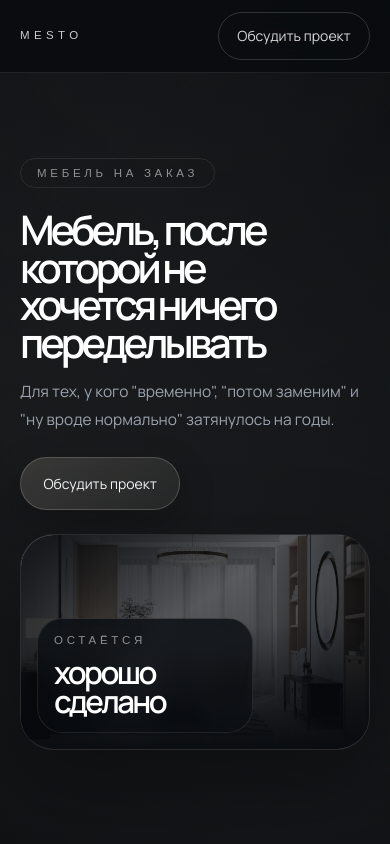
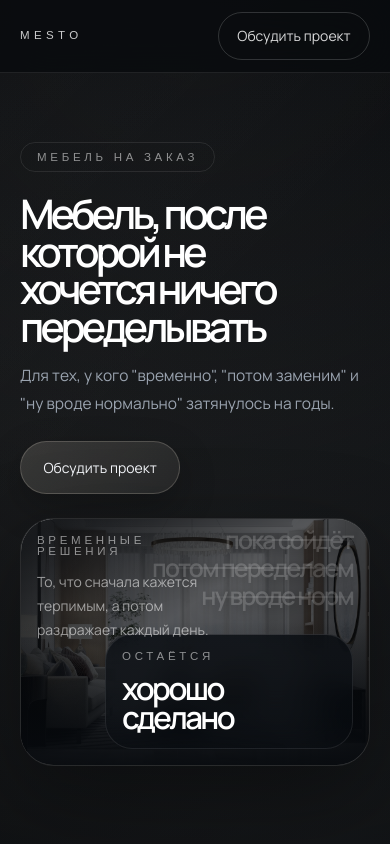
Before and after one commit to sergeykikotqa/criatevmebel, a Next.js app: page / in a window 390 px wide. Shown: the top 844 px of the page. Built offline with nearby package versions, Linux system fonts and the light colour scheme; a web font is replaced by a local one.

Commit message:
Make hero final reveal a true culmination

```diff
--- a/app/page.tsx
+++ b/app/page.tsx
@@ -1,7 +1,7 @@
 import Image from "next/image";
 import Link from "next/link";
 
-import { HeroOverlay } from "@/components/hero-overlay";
+import { HeroScene } from "@/components/hero-scene";
 import { Reveal } from "@/components/reveal";
 import { landingContent, type ContactLink, type ProofCard } from "@/lib/content";
 
@@ -239,7 +239,7 @@ export default function Home() {
           </div>
 
           <div className="pt-1 sm:pt-2 lg:pt-0">
-            <div className="relative isolate min-h-[13.5rem] overflow-hidden rounded-[2.1rem] border border-white/10 shadow-[0_30px_90px_rgba(0,0,0,0.35)] sm:min-h-[15rem] lg:min-h-[31rem] lg:rounded-[2.75rem]">
+            <div className="relative isolate min-h-[15.5rem] overflow-hidden rounded-[2.1rem] border border-white/10 shadow-[0_30px_90px_rgba(0,0,0,0.35)] sm:min-h-[16.75rem] lg:min-h-[31rem] lg:rounded-[2.75rem]">
               <Image
                 src={hero.image.src}
                 alt={hero.image.alt}
@@ -253,42 +253,10 @@ export default function Home() {
               <div className="absolute inset-0 bg-[radial-gradient(circle_at_top_left,rgba(255,255,255,0.06),transparent_32%)] opacity-70" />
               <div className="absolute inset-x-0 bottom-0 h-[58%] bg-[linear-gradient(180deg,transparent,rgba(7,10,14,0.92))]" />
 
-              <div className="absolute inset-0 z-10 flex flex-col gap-6 p-4 sm:gap-7 sm:p-6 lg:p-10">
-                <div className="flex flex-1 items-end hero:hidden">
-                  <div className="w-fit max-w-[13.5rem] rounded-[1.6rem] border border-[rgba(222,214,199,0.2)] bg-[linear-gradient(180deg,rgba(9,13,18,0.82),rgba(9,13,18,0.52))] px-4 py-4 backdrop-blur-md sm:max-w-[15rem] sm:px-5">
-                    <p className="kicker text-[var(--color-accent)]">Остаётся</p>
-                    <p className="mt-3 text-[clamp(1.8rem,8vw,2.7rem)] font-semibold leading-[0.92] tracking-[-0.085em] text-white sm:mt-4">
-                      {hero.finalPhrase}
-                    </p>
-                  </div>
-                </div>
-
-                <div className="relative hidden h-full w-full hero:flex hero:flex-1">
-                  <div className="relative h-full w-full">
-                    <div className="relative z-20 max-w-[13rem]">
-                      <p className="kicker text-white/40">Временные решения</p>
-                      <p className="mt-3 text-sm leading-6 text-white/56">
-                        То, что сначала кажется терпимым, а потом раздражает каждый день.
-                      </p>
-                    </div>
-
-                    <div className="absolute inset-y-0 right-0 w-full max-w-[21rem]">
-                      <div className="relative flex h-full flex-col">
-                        <div className="pointer-events-none absolute inset-x-0 top-[5.15rem] bottom-[9.35rem] z-10">
-                          <HeroOverlay phrases={hero.transientPhrases} />
-                        </div>
-
-                        <div className="relative z-20 mt-auto w-full rounded-[1.8rem] border border-white/6 bg-[linear-gradient(180deg,rgba(13,17,22,0.68),rgba(11,15,20,0.44))] px-5 py-4 backdrop-blur-md">
-                          <p className="kicker text-[var(--color-accent)]">Остаётся</p>
-                          <p className="mt-3 max-w-[8ch] text-[clamp(2.05rem,3vw,3.55rem)] font-semibold leading-[0.92] tracking-[-0.085em] text-white">
-                            {hero.finalPhrase}
-                          </p>
-                        </div>
-                      </div>
-                    </div>
-                  </div>
-                </div>
-              </div>
+              <HeroScene
+                transientPhrases={hero.transientPhrases}
+                finalPhrase={hero.finalPhrase}
+              />
             </div>
           </div>
         </div>
@@ -385,10 +353,10 @@ export default function Home() {
                 <div className="w-full rounded-[1.8rem] border border-[rgba(222,214,199,0.14)] bg-[linear-gradient(180deg,rgba(255,255,255,0.05),rgba(255,255,255,0.02))] p-5 shadow-[0_22px_55px_rgba(0,0,0,0.18)] backdrop-blur-sm sm:rounded-[2rem] sm:p-6">
                   <p className="kicker text-[var(--color-accent)]">{primaryContact.label}</p>
                   <h3 className="mt-4 max-w-[9ch] text-[clamp(2rem,3.5vw,3rem)] font-semibold leading-[0.94] tracking-[-0.08em] text-white">
-                    Самый быстрый вход в проект
+                    Быстрый старт
                   </h3>
                   <p className="mt-4 max-w-[18rem] text-sm leading-6 text-white/62 sm:text-base sm:leading-7">
-                    {primaryContact.note ?? "Главный вход в проект"}
+                    {primaryContact.note ?? "Один короткий диалог вместо длинной формы и лишних шагов."}
                   </p>
                   <Link
                     href={primaryContact.href}
--- a/components/hero-overlay.tsx
+++ b/components/hero-overlay.tsx
@@ -1,16 +1,30 @@
 "use client";
 
 import { useReducedMotion } from "framer-motion";
-import { useEffect, useState } from "react";
+import { useEffect, useRef, useState, type MutableRefObject } from "react";
 
 type HeroOverlayProps = {
   phrases: [string, string, string];
   holdMs?: number;
   crossMs?: number;
   gapMs?: number;
+  settleMs?: number;
+  reducedMotionMs?: number;
+  onComplete?: () => void;
+  dimmed?: boolean;
 };
 
 type OverlayPhase = "idle" | "crossing";
+
+type AnimatedHeroOverlayProps = {
+  phrases: [string, string, string];
+  holdMs?: number;
+  crossMs?: number;
+  gapMs?: number;
+  settleMs?: number;
+  hasCompletedRef: MutableRefObject<boolean>;
+  onCompleteRef: MutableRefObject<HeroOverlayProps["onComplete"]>;
+};
 
 const overlayTextStyle = {
   textShadow: "0 10px 28px rgba(0, 0, 0, 0.34), 0 3px 10px rgba(0, 0, 0, 0.48)",
@@ -21,7 +35,10 @@ function AnimatedHeroOverlay({
   holdMs = 940,
   crossMs = 420,
   gapMs = 140,
-}: HeroOverlayProps) {
+  settleMs = 120,
+  hasCompletedRef,
+  onCompleteRef,
+}: AnimatedHeroOverlayProps) {
   const [currentIndex, setCurrentIndex] = useState(0);
   const [phase, setPhase] = useState<OverlayPhase>("idle");
   const transitionStyle = {
@@ -71,6 +88,13 @@ function AnimatedHeroOverlay({
             schedule(gapMs, () => {
               runPhrase(nextIndex);
             });
+          } else {
+            schedule(settleMs, () => {
+              if (!cancelled && !hasCompletedRef.current) {
+                hasCompletedRef.current = true;
+                onCompleteRef.current?.();
+              }
+            });
           }
         });
       });
@@ -82,7 +106,7 @@ function AnimatedHeroOverlay({
       cancelled = true;
       clearTimers();
     };
-  }, [crossMs, gapMs, holdMs, phrases]);
+  }, [crossMs, gapMs, hasCompletedRef, holdMs, onCompleteRef, phrases, settleMs]);
 
   return (
     <div aria-hidden="true" data-hero-overlay className="grid gap-1.5 text-right">
@@ -120,9 +144,40 @@ function AnimatedHeroOverlay({
   );
 }
 
-export function HeroOverlay(props: HeroOverlayProps) {
+function StaticHeroOverlay({ phrases }: Pick<HeroOverlayProps, "phrases">) {
+  return (
+    <div aria-hidden="true" data-hero-overlay className="grid gap-1.5 text-right">
+      {phrases.map((phrase, index) => {
+        const toneClass = index === 0 ? "text-white/84" : "text-white/52";
+
+        return (
+          <div
+            key={phrase}
+            className={`relative ml-auto w-fit whitespace-nowrap text-[clamp(1.55rem,1.95vw,2.3rem)] font-semibold leading-[0.9] tracking-[-0.075em] ${toneClass}`}
+            style={overlayTextStyle}
+          >
+            <span>{phrase}</span>
+          </div>
+        );
+      })}
+    </div>
+  );
+}
+
+export function HeroOverlay({
+  phrases,
+  holdMs,
+  crossMs,
+  gapMs,
+  settleMs,
+  reducedMotionMs = 400,
+  onComplete,
+  dimmed = false,
+}: HeroOverlayProps) {
   const [hasMounted, setHasMounted] = useState(false);
   const prefersReducedMotion = useReducedMotion();
+  const hasCompletedRef = useRef(false);
+  const onCompleteRef = useRef(onComplete);
 
   useEffect(() => {
     const frame = requestAnimationFrame(() => {
@@ -134,9 +189,51 @@ export function HeroOverlay(props: HeroOverlayProps) {
     };
   }, []);
 
-  if (!hasMounted || prefersReducedMotion) {
-    return null;
-  }
+  useEffect(() => {
+    onCompleteRef.current = onComplete;
+  }, [onComplete]);
 
-  return <AnimatedHeroOverlay key={props.phrases.join("|")} {...props} />;
+  useEffect(() => {
+    hasCompletedRef.current = false;
+  }, [phrases]);
+
+  useEffect(() => {
+    if (!hasMounted || !prefersReducedMotion) {
+      return;
+    }
+
+    const timer = setTimeout(() => {
+      if (!hasCompletedRef.current) {
+        hasCompletedRef.current = true;
+        onCompleteRef.current?.();
+      }
+    }, reducedMotionMs);
+
+    return () => {
+      clearTimeout(timer);
+    };
+  }, [hasMounted, prefersReducedMotion, reducedMotionMs]);
+
+  return (
+    <div
+      className={`transition-opacity duration-[180ms] [transition-timing-function:cubic-bezier(0.22,1,0.36,1)] ${
+        dimmed ? "opacity-40" : "opacity-100"
+      }`}
+    >
+      {!hasMounted || prefersReducedMotion ? (
+        <StaticHeroOverlay phrases={phrases} />
+      ) : (
+        <AnimatedHeroOverlay
+          key={phrases.join("|")}
+          phrases={phrases}
+          holdMs={holdMs}
+          crossMs={crossMs}
+          gapMs={gapMs}
+          settleMs={settleMs}
+          hasCompletedRef={hasCompletedRef}
+          onCompleteRef={onCompleteRef}
+        />
+      )}
+    </div>
+  );
 }
--- /dev/null
+++ b/components/hero-scene.tsx
@@ -0,0 +1,93 @@
+"use client";
+
+import { useState } from "react";
+
+import { HeroOverlay } from "@/components/hero-overlay";
+import type { HeroContent } from "@/lib/content";
+
+type HeroSceneProps = Pick<HeroContent, "transientPhrases" | "finalPhrase">;
+
+const finalPlateBaseClass =
+  "absolute inset-x-0 bottom-0 rounded-[1.7rem] border border-[rgba(222,214,199,0.2)] bg-[linear-gradient(180deg,rgba(9,13,18,0.82),rgba(9,13,18,0.52))] px-4 py-4 backdrop-blur-md transition-all duration-[220ms] ease-out sm:rounded-[1.8rem] sm:px-5 hero:rounded-[1.8rem]";
+
+export function HeroScene({ transientPhrases, finalPhrase }: HeroSceneProps) {
+  const [finalVisible, setFinalVisible] = useState(false);
+
+  return (
+    <>
+      <div className="absolute inset-0 z-10 hero:hidden">
+        <div className="absolute left-4 top-4 z-20 max-w-[10.75rem] sm:left-6 sm:top-6 sm:max-w-[11.5rem]">
+          <p className="kicker text-white/40">Временные решения</p>
+          <p className="mt-3 text-sm leading-6 text-white/56">
+            То, что сначала кажется терпимым, а потом раздражает каждый день.
+          </p>
+        </div>
+
+        <div className="absolute inset-x-4 bottom-4 z-10 flex justify-end sm:inset-x-6 sm:bottom-6">
+          <div className="relative h-[13.75rem] w-full max-w-[15.5rem] sm:h-[14.5rem] sm:max-w-[16.5rem]">
+            <div className="pointer-events-none absolute inset-x-0 top-0 bottom-[9rem] z-10">
+              <HeroOverlay
+                phrases={transientPhrases}
+                dimmed={finalVisible}
+                onComplete={() => setFinalVisible(true)}
+              />
+            </div>
+
+            <div className="absolute inset-x-0 bottom-0 min-h-[9rem]">
+              <div
+                aria-hidden={!finalVisible}
+                className={`${finalPlateBaseClass} ${
+                  finalVisible
+                    ? "pointer-events-auto translate-y-0 opacity-100"
+                    : "pointer-events-none translate-y-[6px] opacity-0"
+                }`}
+              >
+                <p className="kicker text-[var(--color-accent)]">Остаётся</p>
+                <p className="mt-3 max-w-[8ch] text-[clamp(1.8rem,8vw,2.7rem)] font-semibold leading-[0.92] tracking-[-0.085em] text-white sm:mt-4">
+                  {finalPhrase}
+                </p>
+              </div>
+            </div>
+          </div>
+        </div>
+      </div>
+
+      <div className="absolute inset-0 z-10 hidden hero:block">
+        <div className="flex h-full gap-6 p-10">
+          <div className="relative z-20 max-w-[13rem]">
+            <p className="kicker text-white/40">Временные решения</p>
+            <p className="mt-3 text-sm leading-6 text-white/56">
+              То, что сначала кажется терпимым, а потом раздражает каждый день.
+            </p>
+          </div>
+
+          <div className="ml-auto flex h-full w-full max-w-[21rem] flex-col">
+            <div className="pointer-events-none min-h-0 flex-1 pt-[5.15rem]">
+              <HeroOverlay
+                phrases={transientPhrases}
+                dimmed={finalVisible}
+                onComplete={() => setFinalVisible(true)}
+              />
+            </div>
+
+            <div className="relative min-h-[10.75rem]">
+              <div
+                aria-hidden={!finalVisible}
+                className={`${finalPlateBaseClass} ${
+                  finalVisible
+                    ? "pointer-events-auto translate-y-0 opacity-100"
+                    : "pointer-events-none translate-y-[6px] opacity-0"
+                } hero:px-5 hero:py-4`}
+              >
+                <p className="kicker text-[var(--color-accent)]">Остаётся</p>
+                <p className="mt-3 max-w-[8ch] text-[clamp(2.05rem,3vw,3.55rem)] font-semibold leading-[0.92] tracking-[-0.085em] text-white">
+                  {finalPhrase}
+                </p>
+              </div>
+            </div>
+          </div>
+        </div>
+      </div>
+    </>
+  );
+}
--- a/lib/content.ts
+++ b/lib/content.ts
@@ -142,7 +142,7 @@ export const landingContent: LandingContent = {
       telegram: {
         label: "Telegram",
         href: "https://t.me/",
-        note: "Главный вход в проект",
+        note: "Один короткий диалог вместо длинной формы и лишних шагов.",
       },
       vk: {
         label: "VK",
```
